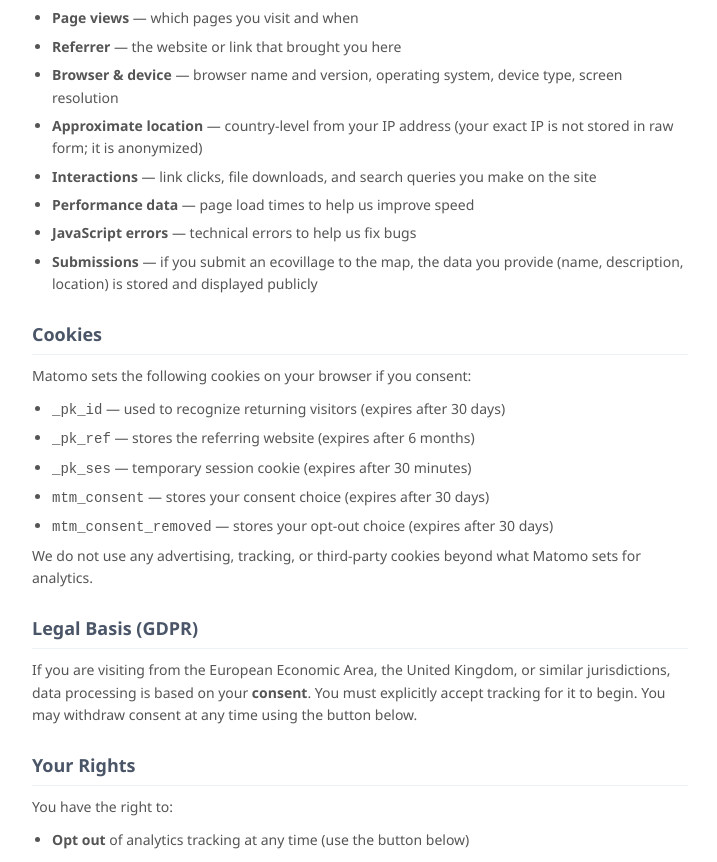
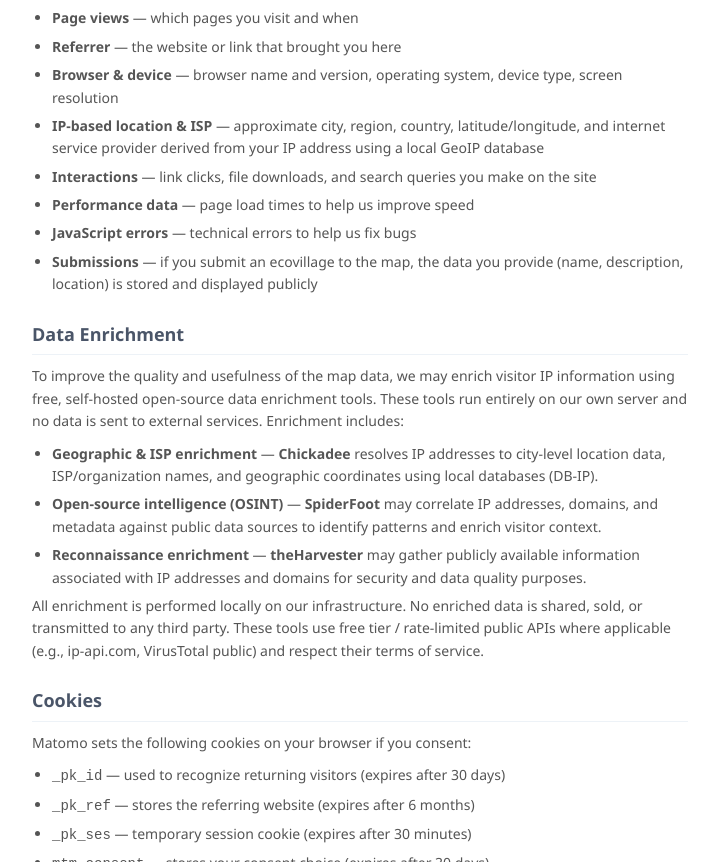
Before and after one commit to TerexitariusStomp/comeunity, a plain HTML site: page frontend/privacy.html in a window 1280 px wide. Shown: the part 453-1315 px from the top of the page, without its empty margins (280-997 px from the left). Drawn offline with Linux system fonts and the light colour scheme.

Commit message:
Add data enrichment policy (Chickadee, SpiderFoot, theHarvester), update location/ISP disclosure

```diff
--- a/frontend/privacy.html
+++ b/frontend/privacy.html
@@ -114,12 +114,21 @@
             <li><strong>Page views</strong> &mdash; which pages you visit and when</li>
             <li><strong>Referrer</strong> &mdash; the website or link that brought you here</li>
             <li><strong>Browser &amp; device</strong> &mdash; browser name and version, operating system, device type, screen resolution</li>
-            <li><strong>Approximate location</strong> &mdash; country-level from your IP address (your exact IP is not stored in raw form; it is anonymized)</li>
+            <li><strong>IP-based location &amp; ISP</strong> &mdash; approximate city, region, country, latitude/longitude, and internet service provider derived from your IP address using a local GeoIP database</li>
             <li><strong>Interactions</strong> &mdash; link clicks, file downloads, and search queries you make on the site</li>
             <li><strong>Performance data</strong> &mdash; page load times to help us improve speed</li>
             <li><strong>JavaScript errors</strong> &mdash; technical errors to help us fix bugs</li>
             <li><strong>Submissions</strong> &mdash; if you submit an ecovillage to the map, the data you provide (name, description, location) is stored and displayed publicly</li>
         </ul>
+
+        <h2>Data Enrichment</h2>
+        <p>To improve the quality and usefulness of the map data, we may enrich visitor IP information using free, self-hosted open-source data enrichment tools. These tools run entirely on our own server and no data is sent to external services. Enrichment includes:</p>
+        <ul>
+            <li><strong>Geographic &amp; ISP enrichment</strong> &mdash; <strong>Chickadee</strong> resolves IP addresses to city-level location data, ISP/organization names, and geographic coordinates using local databases (DB-IP).</li>
+            <li><strong>Open-source intelligence (OSINT)</strong> &mdash; <strong>SpiderFoot</strong> may correlate IP addresses, domains, and metadata against public data sources to identify patterns and enrich visitor context.</li>
+            <li><strong>Reconnaissance enrichment</strong> &mdash; <strong>theHarvester</strong> may gather publicly available information associated with IP addresses and domains for security and data quality purposes.</li>
+        </ul>
+        <p>All enrichment is performed locally on our infrastructure. No enriched data is shared, sold, or transmitted to any third party. These tools use free tier / rate-limited public APIs where applicable (e.g., ip-api.com, VirusTotal public) and respect their terms of service.</p>
 
         <h2>Cookies</h2>
         <p>Matomo sets the following cookies on your browser if you consent:</p>
```
